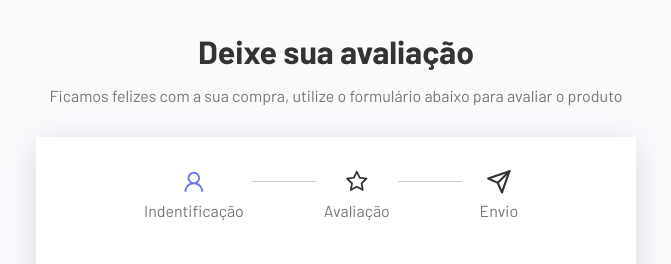
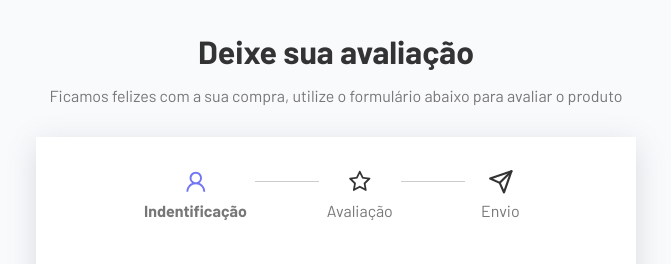
Before and after one commit to aldosds/formulario-multistep-react, a React (Vite) app: page / in a window 1280 px wide. Shown: the top 264 px of the page, without its empty margins (304-975 px from the left). Built offline with nearby package versions, Linux system fonts and the light colour scheme.

Commit message:
Fixed styling in App.css and index.css

```diff
--- a/src/App.css
+++ b/src/App.css
@@ -9,7 +9,6 @@
   & h2 {
     font-size: 2rem;
     margin-bottom: 1rem;
-    font-weight: bold;
   }
 }
 
--- a/src/index.css
+++ b/src/index.css
@@ -4,7 +4,6 @@
   margin: 0;
   box-sizing: border-box;
   color: #333;
-  font-weight: normal;
 }
 
 p {
```
